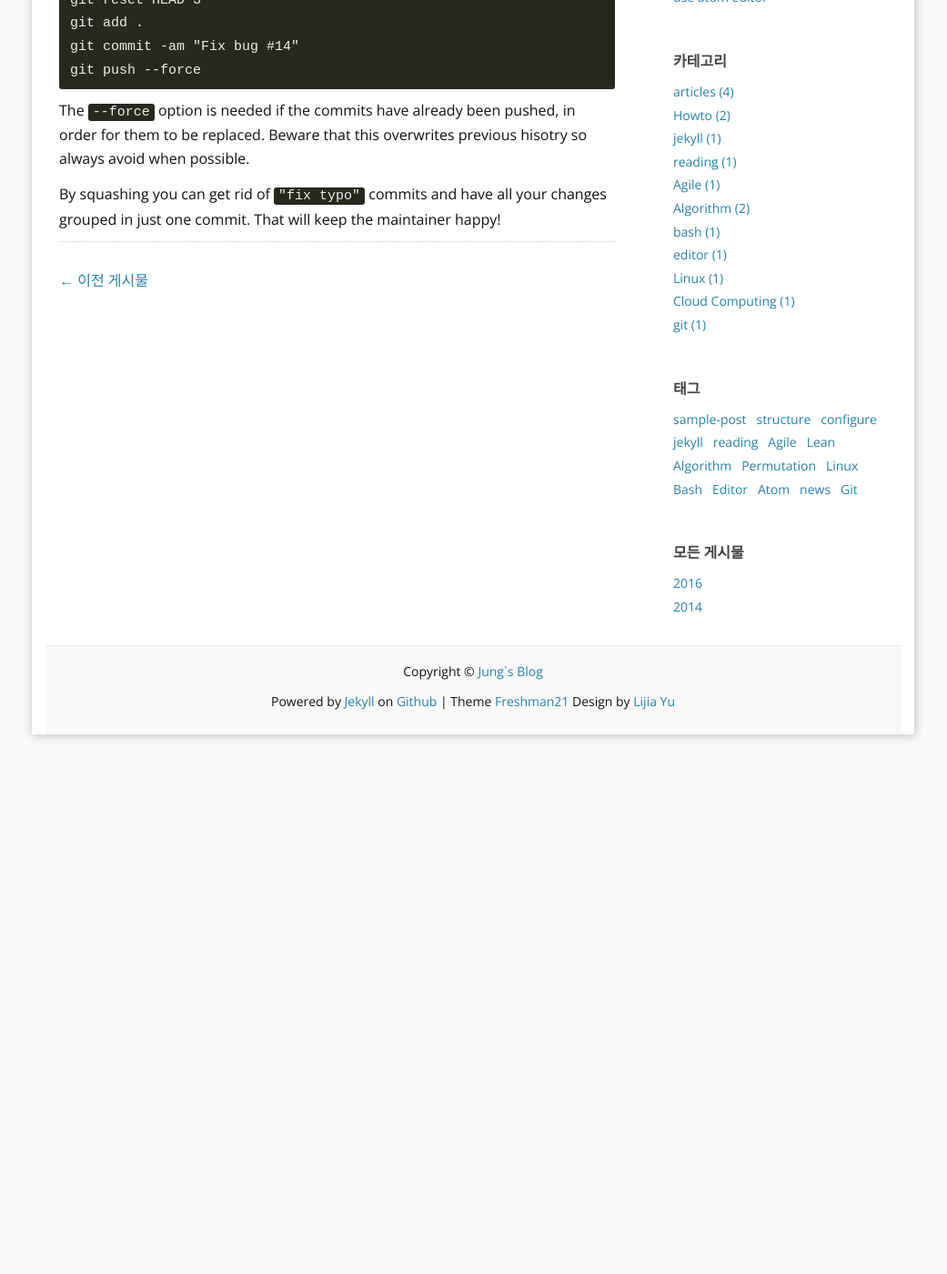
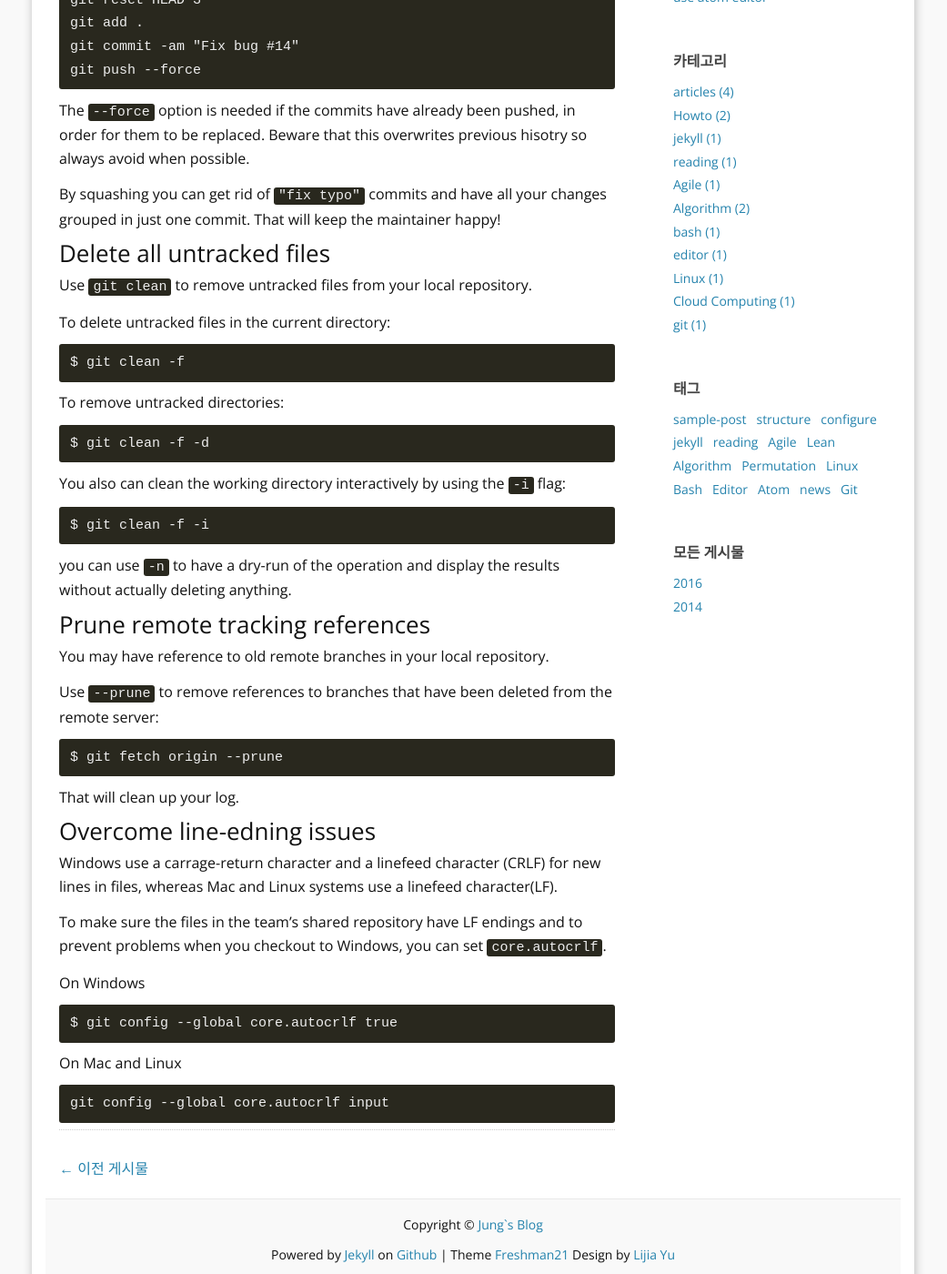
Before and after one commit to crispar/crispar.github.io, a Jekyll site: the page built from _posts/2016-09-26-Daily-Git.md, in a window 1280 px wide and 1400 px high, scrolled down 875 px. Shown: the whole window at 91% size, without its empty margins (120-1161 px from the left). Built offline with Jekyll 4.4.1, drawn with Linux system fonts in a browser that asks for light colours; comment, search, counter and statistics services are not loaded; before the commit the page ends 1712 px from its top, so only the background shows below that.

Commit message:
update 2016-09-26-Daily-Git.md

````diff
--- a/_posts/2016-09-26-Daily-Git.md
+++ b/_posts/2016-09-26-Daily-Git.md
@@ -45,3 +45,60 @@ git push --force
 The `--force` option is needed if the commits have already been pushed, in order for them to be replaced. Beware that this overwrites previous hisotry so always avoid when possible.
 
 By squashing you can get rid of `"fix typo"` commits and have all your changes grouped in just one commit. That will keep the maintainer happy!
+
+
+
+### Delete all untracked files
+
+Use `git clean` to remove untracked files from your local repository.
+
+To delete untracked files in the current directory:
+
+```{.bash}
+$ git clean -f
+```
+
+To remove untracked directories:
+
+```{.bash}
+$ git clean -f -d
+```
+
+You also can clean the working directory interactively by using the `-i` flag:
+
+```{.bash}
+$ git clean -f -i
+```
+
+you can use `-n` to have a dry-run of the operation and display the results without actually deleting anything.
+
+### Prune remote tracking references
+
+You may have reference to old remote branches in your local repository.
+
+Use `--prune` to remove references to branches that have been deleted from the remote server:
+
+```{.bash}
+$ git fetch origin --prune
+```
+
+That will clean up your log.
+
+
+### Overcome line-edning issues
+
+Windows use a carrage-return character and a linefeed character (CRLF) for new lines in files, whereas Mac and Linux systems use a linefeed character(LF).
+
+To make sure the files in the team's shared repository have LF endings and to prevent problems when you checkout to Windows, you can set `core.autocrlf`.
+
+On Windows
+
+```{.bash}
+$ git config --global core.autocrlf true
+```
+
+On Mac and Linux
+
+```{.bash}
+git config --global core.autocrlf input
+```
````
